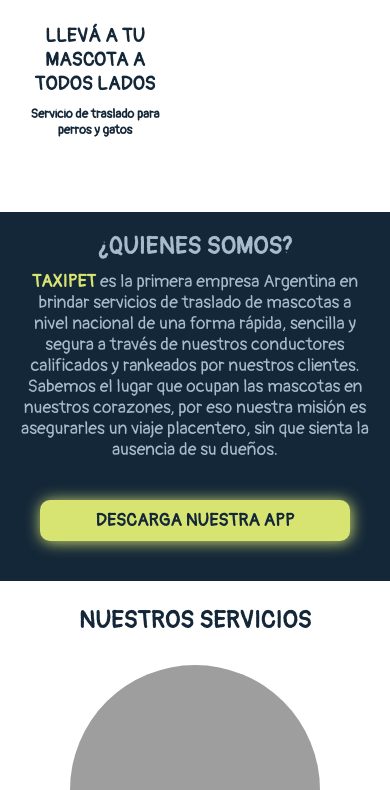
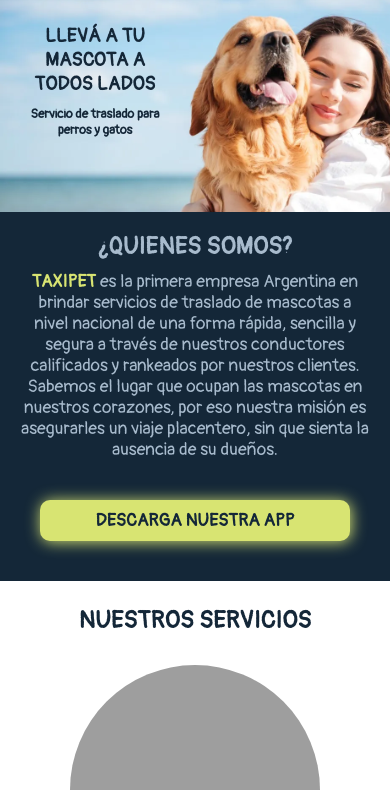
Before and after one commit to MaxiMagliarelli/Taxipet, a plain HTML site: page index.html in a window 390 px wide. Shown: the part 126-916 px from the top of the page. Drawn offline with Linux system fonts and the light colour scheme; the site is published under a folder, as on GitHub Pages, so addresses that start at the root find nothing.

Commit message:
Modificaciones de links

```diff
--- a/css/style.css
+++ b/css/style.css
@@ -135,7 +135,7 @@ strong {
 
     /* MAIN - BANNER */
     .banner {
-        background-image: url(/assets/banner.webp);
+        background-image: url(../assets/banner.webp);
         background-position-y: 80px;
         height: 40vh;
         background-size:cover;
```
